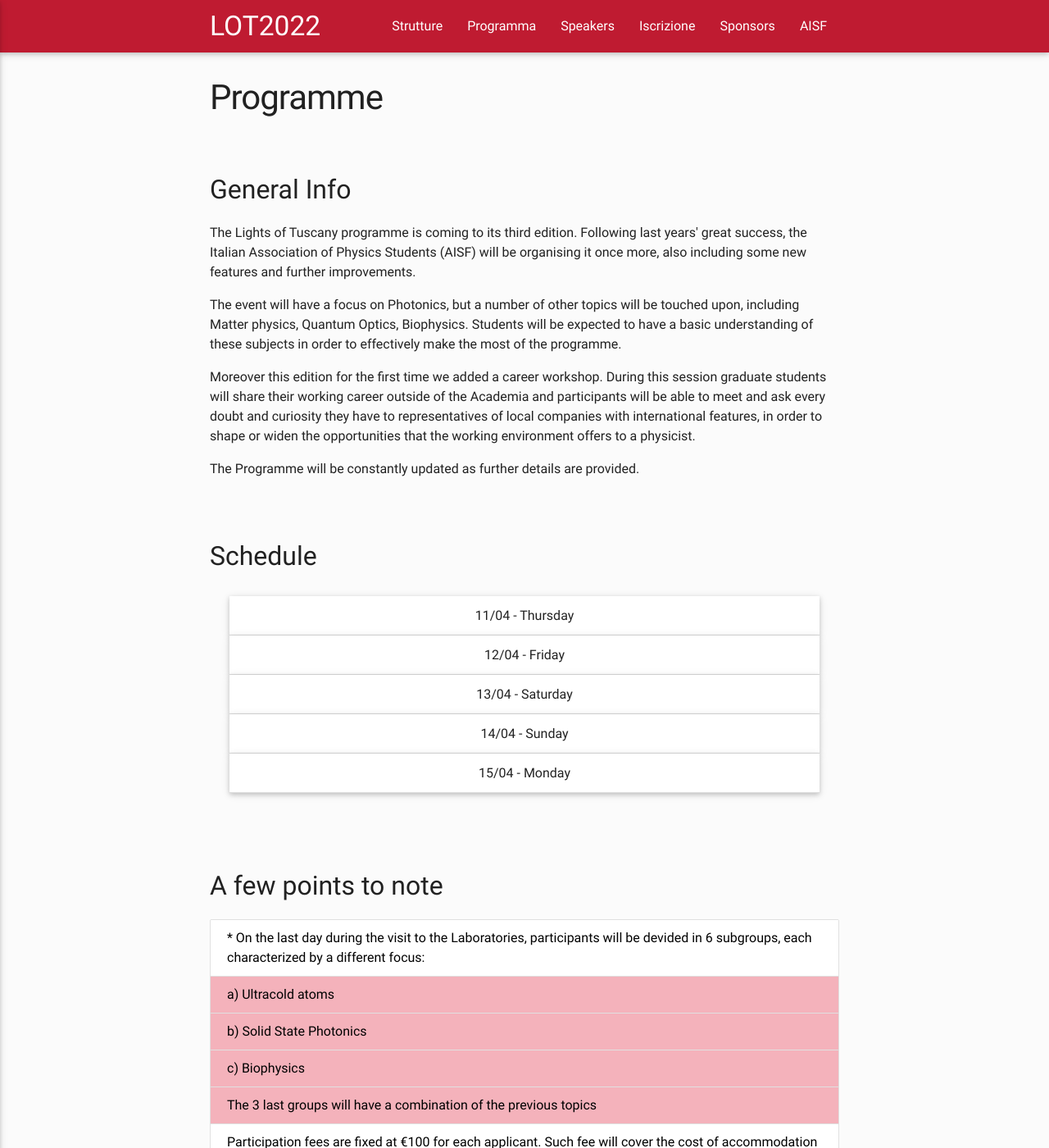
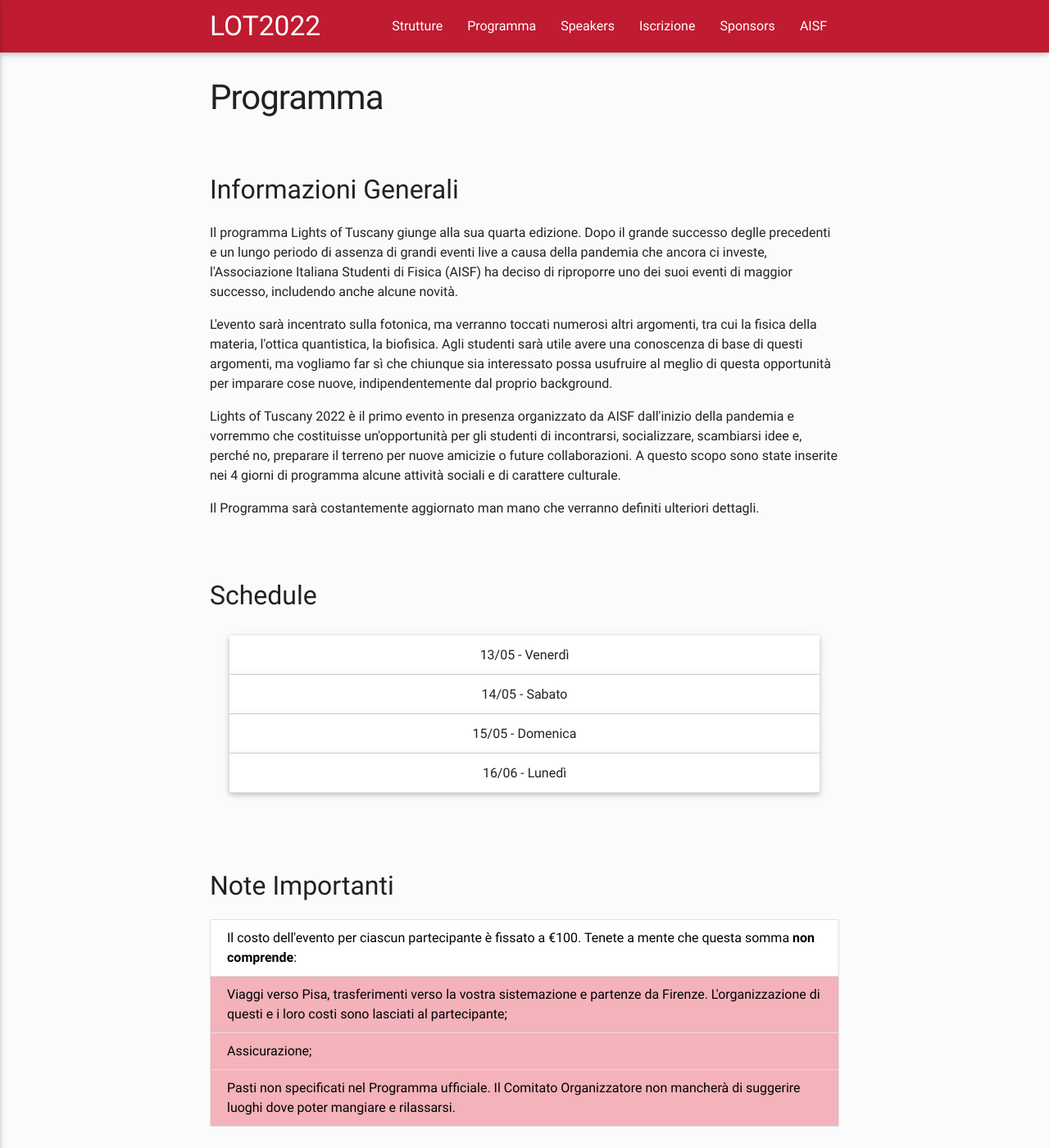
Before and after one commit to ai-sf/lot22, a Jekyll site: the page built from programme.html, in a window 1280 px wide and 1400 px high. Shown: the whole window at 82% size. Built offline with Jekyll 4.4.1, drawn with Linux system fonts in a browser that asks for light colours; nearby versions of some CDN libraries; some of the changed text lies outside the part shown.

Commit message:
programma

```diff
--- a/_data/home.yml
+++ b/_data/home.yml
@@ -27,4 +27,4 @@
     text: University of Florence
 
 
-paragraph: "Benvenuti alla quarta edizione di Light of Tuscany!<br/> Quest'evento porterà 40 studenti membri dell'Associazione Italiana Studenti di Fisica a visitare alcuni dei centri di ricerca più all'avanguardia d'Europa, conoscendo le ultime novità nei campi di Ottica e Fotonica, nonché le loro applicazioni, raccontate direttamente da chi vi partecipa."
+paragraph: "Benvenuti alla quarta edizione di Lights of Tuscany!<br/> Quest'evento porterà 40 studenti membri dell'Associazione Italiana Studenti di Fisica a visitare alcuni dei centri di ricerca più all'avanguardia d'Europa, conoscendo le ultime novità nei campi di Ottica e Fotonica, nonché le loro applicazioni, raccontate direttamente da chi vi partecipa."
--- a/_data/programme.yml
+++ b/_data/programme.yml
@@ -1,121 +1,102 @@
-info: " <p> The Lights of Tuscany programme is coming to its third edition. Following last years' great success, the Italian Association of Physics Students (AISF) will be organising it once more, also including some new features and further improvements. </p>
-<p>
-The event will have a focus on Photonics, but a number of other topics will be touched upon, including Matter physics, Quantum Optics, Biophysics. Students will be expected to have a basic understanding of these subjects in order to effectively make the most of the programme. </p>
-<p>
-Moreover this edition for the first time we added a career workshop. During this session graduate students will share their working career outside of the Academia and participants will be able to meet and ask every doubt and curiosity they have to representatives of local companies with international features, in order to shape or widen the opportunities that the working environment offers to a physicist. </p>
-<p> The Programme will be constantly updated as further details are provided.
-</p> "
+info: " <p> Il programma Lights of Tuscany giunge alla sua quarta edizione. Dopo il grande successo deglle precedenti e un lungo periodo di assenza di grandi eventi live a causa della pandemia che ancora ci investe, l'Associazione Italiana Studenti di Fisica (AISF) ha deciso di riproporre uno dei suoi eventi di maggior successo, includendo anche alcune novità. </p>
+<p> L'evento sarà incentrato sulla fotonica, ma verranno toccati numerosi altri argomenti, tra cui la fisica della materia, l'ottica quantistica, la biofisica. Agli studenti sarà utile avere una conoscenza di base di questi argomenti, ma vogliamo far sì che chiunque sia interessato possa usufruire al meglio di questa opportunità per imparare cose nuove, indipendentemente dal proprio background. </p>
+<p> Lights of Tuscany 2022 è il primo evento in presenza organizzato da AISF dall'inizio della pandemia e vorremmo che costituisse un'opportunità per gli studenti di incontrarsi, socializzare, scambiarsi idee e, perché no, preparare il terreno per nuove amicizie o future collaborazioni. A questo scopo sono state inserite nei 4 giorni di programma alcune attività sociali e di carattere culturale. </p>
+<p> Il Programma sarà costantemente aggiornato man mano che verranno definiti ulteriori dettagli. </p> "
 
 
 
 schedule:
-  - day: Thursday
-    date: "11/04"
-    short_descr: Arrival and Opening Ceremony in Pisa.
+  - day: Venerdì
+    date: "13/05"
+    short_descr: Arrivo a Pisa e Conferenze di Apertura.
     activity:
-      - hour: "11.00 - 14.30"
-        descr: "Check-in at Hotel Moderno"
-      - hour: "15.00 - 18.00"
-        descr: "Opening Ceremony @INFN"
-      - hour: "18.00 - 19.00"
-        descr: "Poster Session with Aperitivo "
-      - hour: "20.00 - 21.30"
-        descr: "Italian dinner"
-      - hour: "21.30-.."
-        descr: "Free Night"
+      - hour: "07.00 - 14.00"
+        descr: "Check-in"
+      - hour: "14.00 - 14.30"
+        descr: "Cerimonia di Apertura"
+      - hour: "14.30 - 17.30"
+        descr: "Guest Lectures"
+      - hour: "17.30 - 19.00"
+        descr: "Poster Session"
+      - hour: "19.00 - 21.00"
+        descr: "Cena a buffet"
+      - hour: "21.00 - .."
+        descr: "Visita notturna a Pisa"
 
-  - day: Friday
-    date: "12/04"
-    short_descr: Visit to VIRGO & Pisa Labs
+  - day: Sabato
+    date: "14/05"
+    short_descr: Visita a VIRGO e Laboratori di Pisa
     activity:
-      - hour: "08.15 - 09.00"
-        descr: "Bus to VIRGO"
-      - hour: "09.00 - 12.30"
-        descr: "Talks & Visit"
-      - hour: "12.45 - 14.00"
-        descr: "Lunch @SNS"
-      - hour: "14.30 - 18.30"
-        descr: "Visits NEST/INFN + UniPI/INO/IBF"
-      - hour: "19.00 - 20.00"
-        descr: "Dinner @Pisa canteen"
+      - hour: "07.00 - 08.00"
+        descr: "Colazione"
+      - hour: "08.00 - 09.00"
+        descr: "Trasferimento in bus"
+      - hour: "09.00 - 12.00"
+        descr: "Visita a VIRGO"
+      - hour: "12.00 - 14.00"
+        descr: "Pranzo"
+      - hour: "14.00 - 19.00"
+        descr: "Visita ai laboratori (INO, ...)"
+      - hour: "19.00 - 21.00"
+        descr: "Cena a mensa @Pisa"
       - hour: "21.00 - .."
-        descr: "Pisa by night"
+        descr: "Free night"
 
 
-  - day: Saturday
-    date: "13/04"
-    short_descr: Student Talks & Career Workshop
+  - day: Domenica
+    date: "15/05"
+    short_descr: Student Talks e visita di Pisa
     activity:
-      - hour: "8.30 - 10.00"
-        descr: "Train to Florence"
-      - hour: "10.00 - 11.00"
-        descr: "Check-in at the Hostel and moving to Palazzo Nonfinito"
-      - hour: "11.00 - 12.30"
+      - hour: "07.00 - 08.00"
+        descr: "Colazione"
+      - hour: "08.00 - 12.00"
+        descr: "Visita ai laboratori"
+      - hour: "12.00 - 14.00"
+        descr: "Pranzo"
+      - hour: "14.00 - 16.00"
         descr: "Student Talks"
-      - hour: "12.30 - 14.30"
-        descr: "Lunch"
-      - hour: "14.00 - 14.30"
-        descr: "Talk by UniFi Job Placement"
-      - hour: "14.30 - 15.00"
-        descr: "Talk by Light4Tech"
-      - hour: "15.00 - 15.30"
-        descr: "Talk by Laser Optronic"
-      - hour: "15.30 - 16.00"
-        descr: "Talk by CNR Research Area"
-      - hour: "16.00 - 17.00"
-        descr: "Networking"
-      - hour: "20.00- .."
-        descr: "Tuscanian dinner"
+      - hour: "16.00 - 19.00"
+        descr: "Visite e attività culturali @Pisa"
+      - hour: "19.00 - 21.00"
+        descr: "Cena sociale"
+      - hour: "21.00 - .."
+        descr: "Giochi e attività di gruppo"
 
 
-  - day: Sunday
-    date: "14/04"
-    short_descr: Free day in Florence
+  - day: Lunedì
+    date: "16/06"
+    short_descr: LENS e Cerimonia di Chiusura a Firenze
     activity:
-      - hour: "11.00"
-        descr: "City Tour"
-      - hour: "14.30"
-        descr: "Optional visit to Galleria degli Uffizi or Villa il Gioiello"
-      - hour: "20.30"
-        descr: "Social dinner"
-
-
-  - day: Monday
-    date: "15/04"
-    short_descr: Visits to LENS and UNIFI Laboratories
-    activity:
-      - hour: "9.00 - 9.30"
-        descr: "Welcome and overview on research activities at Florence Physics University"
-      - hour: "9.30 - 11.00"
-        descr: "Introductory Talks"
-      - hour: "11.00 - 13.30"
-        descr: "Labs Tour*"
-      - hour: "13.30 - 14.30"
-        descr: "Lunch @LENS"
-      - hour: "14.30 - 17.00"
-        descr: "Labs Tour*"
-      - hour: "17.00"
-        descr: "Closing Ceremony"
+      - hour: "07.00 - 11.00"
+        descr: "Colazione e Trasferimento a Firenze"
+      - hour: "11.00 - 13.00"
+        descr: "Pranzo"
+      - hour: "13.00 - 16.00"
+        descr: "Visita al LENS"
+      - hour: "16.00 - 17.00"
+        descr: Cerimonia di Chiusura"
+      - hour: "17.00 - .."
+        descr: "Partenze"
 
 few_info:
   info: ""
   specs:
-    - text: "* On the last day during the visit to the Laboratories, participants will be devided in 6 subgroups, each characterized by a different focus: "
+    # - text: "* On the last day during the visit to the Laboratories, participants will be devided in 6 subgroups, each characterized by a different focus: "
+      # url: "#!"
+      # subpoints:
+        # - text: "a) Ultracold atoms"
+          # url: "#!"
+        # - text: "b) Solid State Photonics"
+          # url: "#!"
+        # - text: "c) Biophysics"
+          # url: "#!"
+        # - text: "The 3 last groups will have a combination of the previous topics"
+    - text: "Il costo dell'evento per ciascun partecipante è fissato a €100. Tenete a mente che questa somma <b>non comprende</b>:"
       url: "#!"
       subpoints:
-        - text: "a) Ultracold atoms"
+        - text: "Viaggi verso Pisa, trasferimenti verso la vostra sistemazione e partenze da Firenze. L'organizzazione di questi e i loro costi sono lasciati al partecipante;"
           url: "#!"
-        - text: "b) Solid State Photonics"
+        - text: "Assicurazione;"
           url: "#!"
-        - text: "c) Biophysics"
+        - text: "Pasti non specificati nel Programma ufficiale. Il Comitato Organizzatore non mancherà di suggerire luoghi dove poter mangiare e rilassarsi."
           url: "#!"
-        - text: "The 3 last groups will have a combination of the previous topics"
-    - text: "Participation fees are fixed at €100  for each applicant. Such fee will cover the cost of accommodation in Pisa breakfasts at the Moderno Hotel, a buffet dinner at Pisa University, one lunch at the GSSI canteen, AISF-IAPS t-shirts.Please notice that participation fees <b>do not cover</b> the following:"
-      url: "#!"
-      subpoints:
-        - text: "Journeys to Pisa at arrival and departure from Florence. These will need to be arranged independently;"
-          url: "#!"
-        - text: "Insurance;"
-          url: "#!"
-        - text: "Meals other than those officially offered in the Programme. When useful, the Organising Committee will always suggest places to eat."
-          url: "#!"
--- a/programme.html
+++ b/programme.html
@@ -1,10 +1,10 @@
 ---
 layout: page
-title: Programme
+title: Programma
 ---
 
 <div class="section">
-  <h2>General Info</h2>
+  <h2>Informazioni Generali</h2>
   <p>
     {{ site.data.programme.info }}
   </p>
@@ -46,7 +46,7 @@
 </div>
 
 <div class="section">
-  <h2>A few points to note</h2>
+  <h2>Note Importanti</h2>
   <p>{{ site.data.programme.few_info.info }}<p>
   <div class="collection">
   {% for item in site.data.programme.few_info.specs %}
```
Also changed, not shown: 2 other files.
